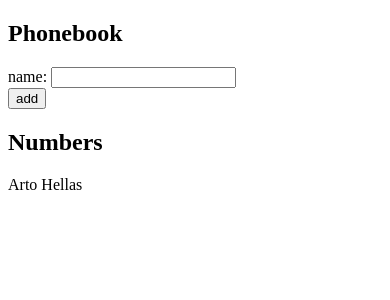
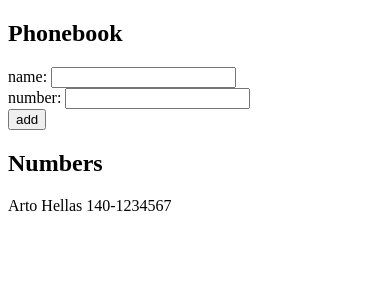
Before and after one commit to mistyshanshui/fullstack, a React (Create React App) app in the folder part2/form/: page / in a window 390 px wide. Shown: the top 300 px of the page. Built offline with nearby package versions, Linux system fonts and the light colour scheme.

Commit message:
2.8: The Phonebook Step3

```diff
--- a/part2/form/src/App.js
+++ b/part2/form/src/App.js
@@ -4,23 +4,24 @@
   console.log("Names", persons)
   return (
     <>
-      {persons.map(person => <p key={person.name}>{person.name}</p>)}
+      {persons.map(person => <p key={person.name}>{person.name} {person.number}</p>)}
     </>
   )
 }
 
 const App = () => {
   const [persons, setPersons] = useState([
-    { name: 'Arto Hellas' }
+    { name: 'Arto Hellas', number: '140-1234567' }
   ])
   const [newName, setNewName] = useState('')
+  const [newNumber, setNewNumber] = useState('')
 
 
   const addName = (event) => {
     event.preventDefault()
 
     const p = {
-      name: newName
+      name: newName, number : newNumber
     }
 
     if(undefined != persons.find(element => element.name === newName) ){
@@ -29,11 +30,16 @@
     else{
       setPersons(persons.concat(p))
       setNewName('')
+      setNewNumber('')
     }
   }
 
   const handleNameChange = (event) => {
     setNewName(event.target.value)
+  }
+
+  const handleNumberChange = (event) => {
+    setNewNumber(event.target.value)
   }
 
   return (
@@ -43,6 +49,10 @@
         <div>
           name: <input value={newName} onChange={handleNameChange} />
         </div>
+        <div>
+          number: <input value={newNumber} onChange={handleNumberChange} />
+        </div>
+
         <div>
           <button type="submit" >add</button>
         </div>
```
